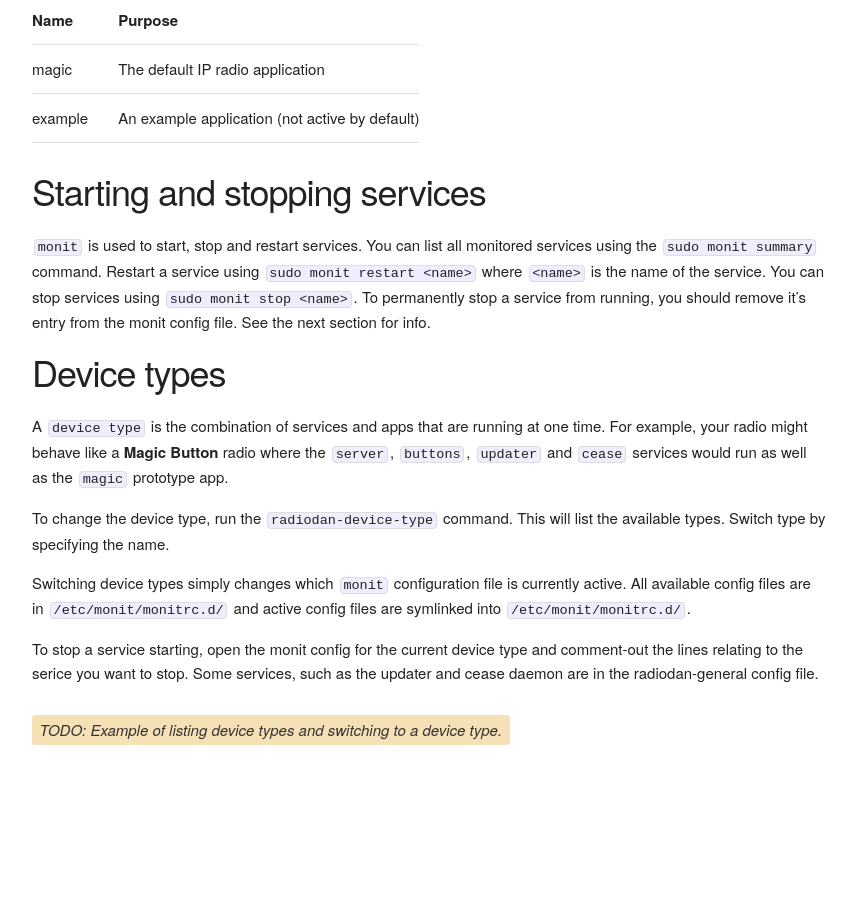
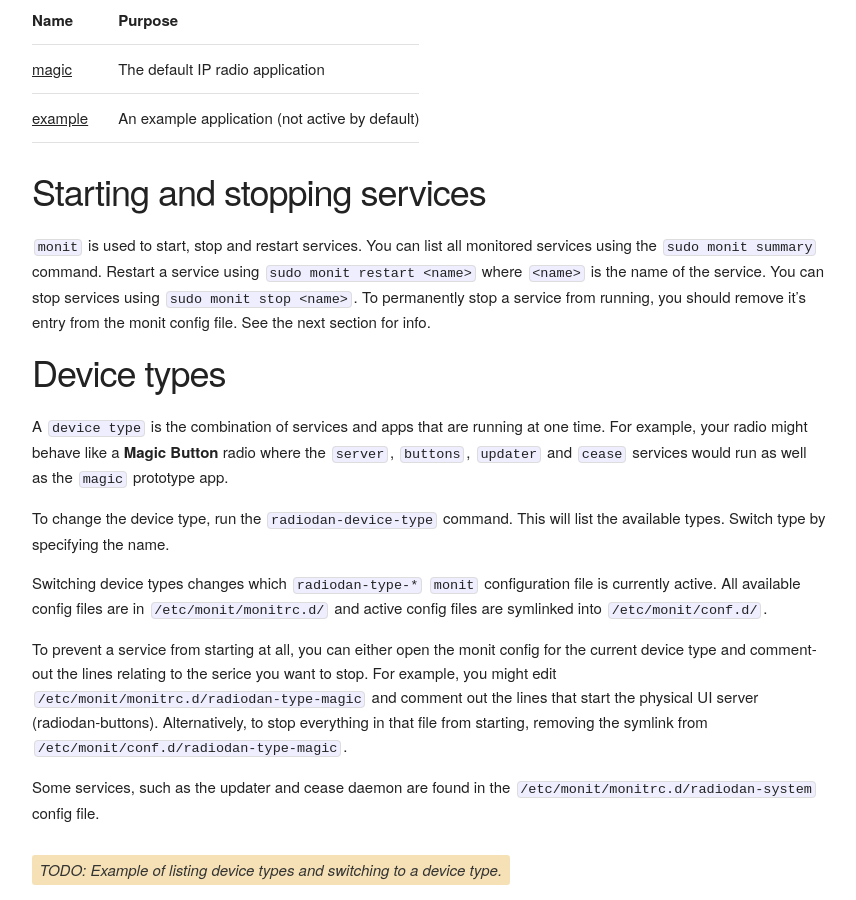
Before and after one commit to radiodan/radiodan.github.io, a Jekyll site: the page built from help/software/pi-software.md, in a window 1280 px wide and 900 px high, scrolled down 1199 px. Shown: the whole window, without its empty margins (128-984 px from the left). Built offline with Jekyll 4.4.1, drawn with Linux system fonts in a browser that asks for light colours; comment, search, counter and statistics services are not loaded; before the commit the page ends 1959 px from its top, so only the background shows below that.

Commit message:
Add links to github projects in getting started guide

```diff
--- a/help/software/pi-software.md
+++ b/help/software/pi-software.md
@@ -31,10 +31,15 @@
 
 | Name     | Purpose |
  ------    | ---------
-| server   | The radiodan media controller server |
-| buttons  | The radiodan physical UI controller  |
-| updater  | The software updater application  |
-| cease    | An application that listens for a special messager from apps to shut down the system |
+| [server][server]   | The radiodan media controller server |
+| [buttons][buttons]  | The radiodan physical UI controller  |
+| [updater][updater]  | The software updater application  |
+| [cease][cease]    | An application that listens for a special messager from apps to shut down the system |
+
+[server]: https://github.com/radiodan/radiodan.js
+[buttons]: https://github.com/radiodan/physical-ui
+[updater]: https://github.com/radiodan/updater
+[cease]: https://github.com/radiodan/cease
 
 Prototype apps
 ---
@@ -43,8 +48,11 @@
 
 | Name     | Purpose |
  --------- | ---------
-| magic    | The default IP radio application  |
-| example  | An example application (not active by default) |
+| [magic][magic]   | The default IP radio application  |
+| [example][example]  | An example application (not active by default) |
+
+[magic]: https://github.com/radiodan/magic-button
+[example]: https://github.com/radiodan/client-web-example
 
 Starting and stopping services
 ---
@@ -58,8 +66,10 @@
 
 To change the device type, run the `radiodan-device-type` command. This will list the available types. Switch type by specifying the name.
 
-Switching device types simply changes which `monit` configuration file is currently active. All available config files are in `/etc/monit/monitrc.d/` and active config files are symlinked into `/etc/monit/monitrc.d/`.
+Switching device types changes which `radiodan-type-*` `monit` configuration file is currently active. All available config files are in `/etc/monit/monitrc.d/` and active config files are symlinked into `/etc/monit/conf.d/`.
 
-To stop a service starting, open the monit config for the current device type and comment-out the lines relating to the serice you want to stop. Some services, such as the updater and cease daemon are in the radiodan-general config file.
+To prevent a service from starting at all, you can either open the monit config for the current device type and comment-out the lines relating to the serice you want to stop. For example, you might edit `/etc/monit/monitrc.d/radiodan-type-magic` and comment out the lines that start the physical UI server (radiodan-buttons). Alternatively, to stop everything in that file from starting, removing the symlink from `/etc/monit/conf.d/radiodan-type-magic`.
+
+Some services, such as the updater and cease daemon are found in the `/etc/monit/monitrc.d/radiodan-system` config file.
 
 <p class="todo">Example of listing device types and switching to a device type.</p>
```
